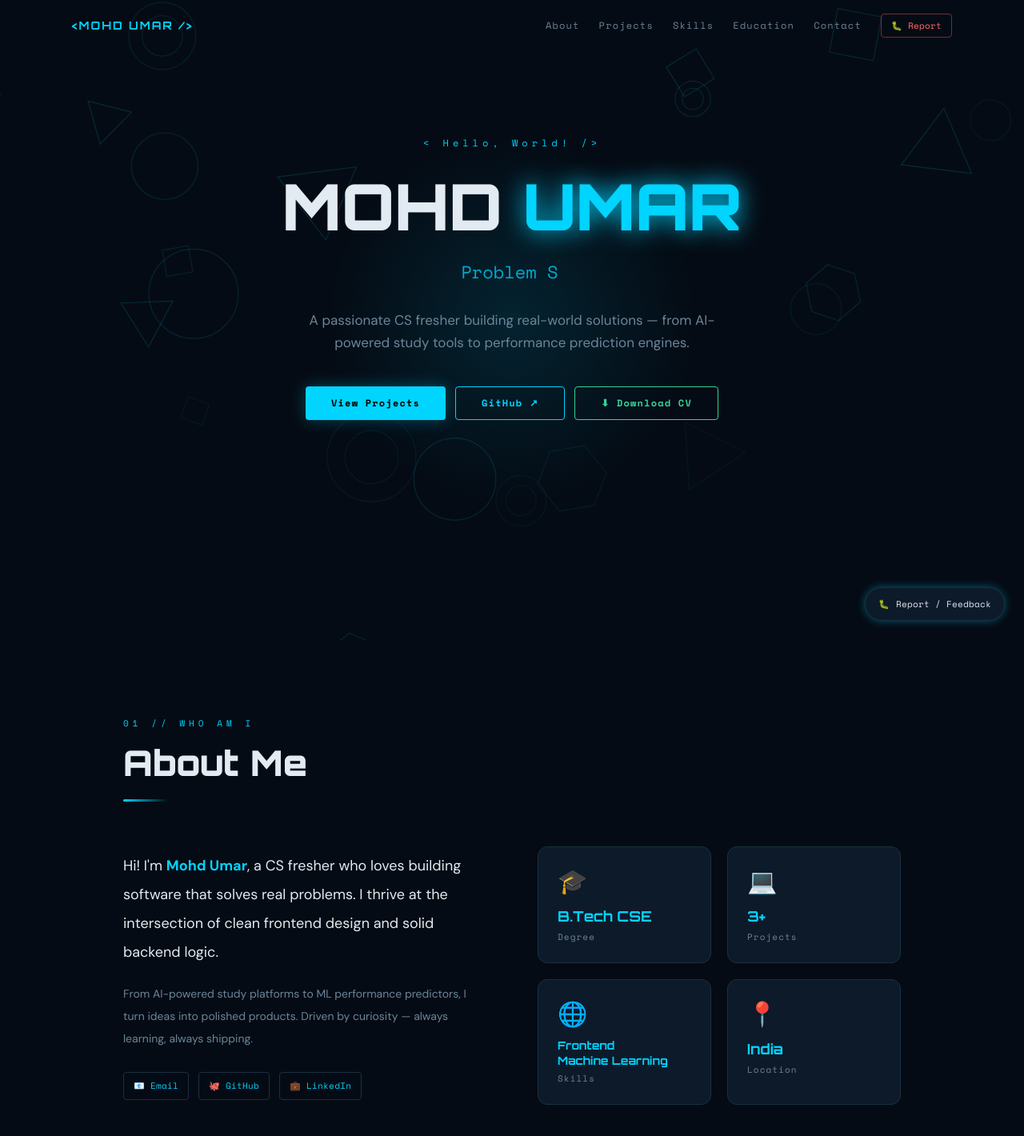
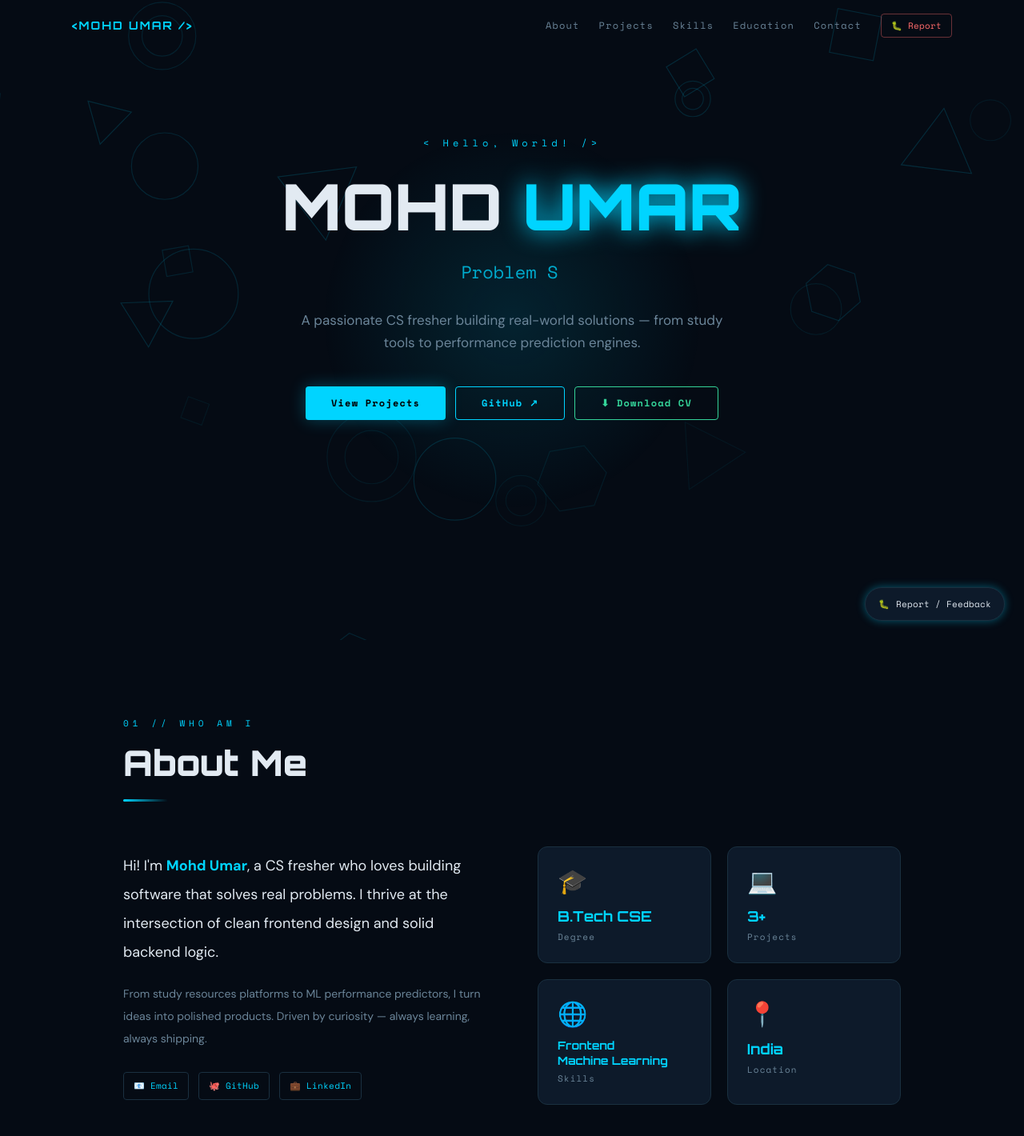
Before and after one commit to umar24nov/MohammadUmar, a React (Create React App) app: page / in a window 1280 px wide. Shown: the top 1420 px of the page at 80% size. Built offline with nearby package versions, Linux system fonts and the light colour scheme.

Commit message:
fix: chnages in project section

```diff
--- a/src/App.jsx
+++ b/src/App.jsx
@@ -284,7 +284,7 @@ function Hero() {
           </span>
         </div>
         <p className="font-dmsans text-[#6b8599] text-[clamp(15px,2vw,17px)] mt-6 leading-relaxed max-w-[560px] mx-auto anim-fadeUp-d4">
-          A passionate CS fresher building real-world solutions — from AI-powered study tools to performance prediction engines.
+          A passionate CS fresher building real-world solutions — from study tools to performance prediction engines.
         </p>
         {/* CTA Buttons */}
         <div className="flex gap-3 justify-center flex-wrap mt-8 md:mt-10 anim-fadeUp-d5">
@@ -354,7 +354,7 @@ function About() {
             Hi! I'm <span className="text-[#00d4ff] font-bold">Mohd Umar</span>, a CS fresher who loves building software that solves real problems. I thrive at the intersection of clean frontend design and solid backend logic.
           </p>
           <p className="font-dmsans text-[#6b8599] text-sm leading-loose">
-            From AI-powered study platforms to ML performance predictors, I turn ideas into polished products. Driven by curiosity — always learning, always shipping.
+            From study resources platforms to ML performance predictors, I turn ideas into polished products. Driven by curiosity — always learning, always shipping.
           </p>
           <div className="mt-7 flex gap-3 flex-wrap">
             {[
```
